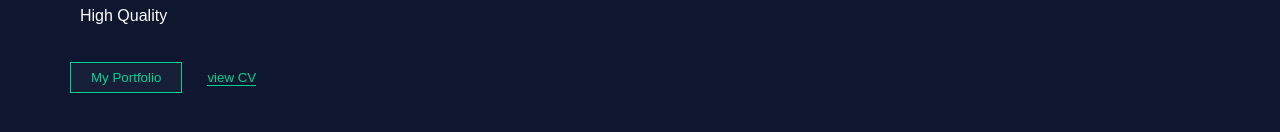
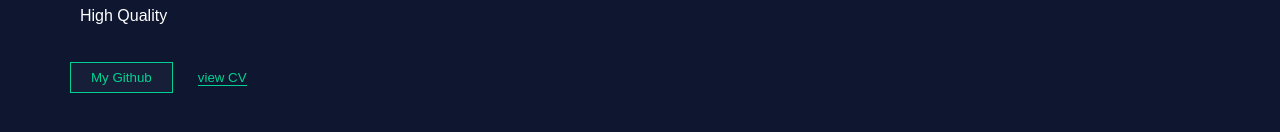
Before and after one commit to MohamedMassoud10/Portfoilo, a Next.js app: page /component/UI/About in a window 1280 px wide. Shown: the part 596-728 px from the top of the page. Built offline with nearby package versions, Linux system fonts and the light colour scheme.

Commit message:
update cv

```diff
--- a/pages/component/UI/About.jsx
+++ b/pages/component/UI/About.jsx
@@ -69,13 +69,13 @@ const About = () => {
                   href="https://github.com/MohamedMassoud10"
                   target="_blank"
                 >
-                  My Portfolio
+                  My Github
                 </Link>
               </button>
 
               <button className={`${classes.second__btn}`}>
                 <Link
-                  href="https://drive.google.com/file/d/155N1gsE5mnMgxdNndmx4Y9atkFNr9N1_/view?usp=share_link"
+                  href="https://drive.google.com/file/d/1YSsvJwhkpXcsg_sKRbpZBTxMrLWpziqt/view"
                   target="_blank"
                 >
                   view CV
--- a/pages/component/UI/Hero.jsx
+++ b/pages/component/UI/Hero.jsx
@@ -38,7 +38,7 @@ export default function Hero() {
               </button>
               <button className={`${classes.second__btn}`}>
                 <Link
-                  href="https://drive.google.com/file/d/155N1gsE5mnMgxdNndmx4Y9atkFNr9N1_/view?usp=share_link"
+                  href="https://drive.google.com/file/d/1YSsvJwhkpXcsg_sKRbpZBTxMrLWpziqt/view"
                   target="_blank"
                 >
                   View CV
```
